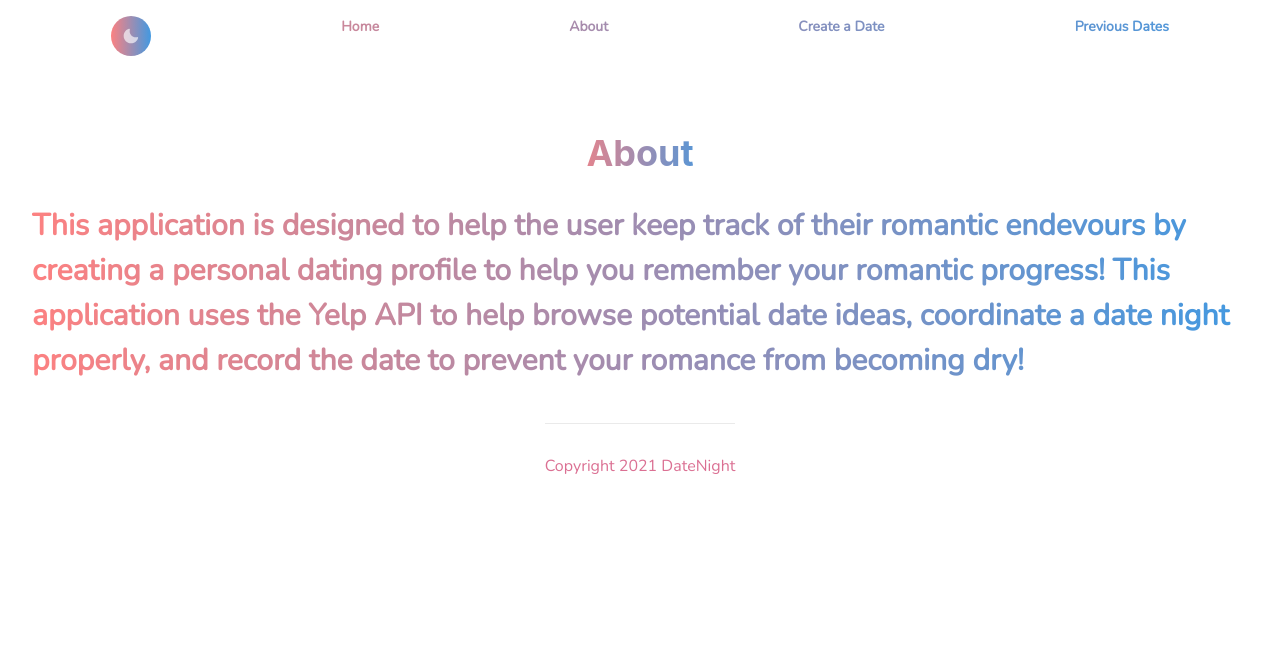
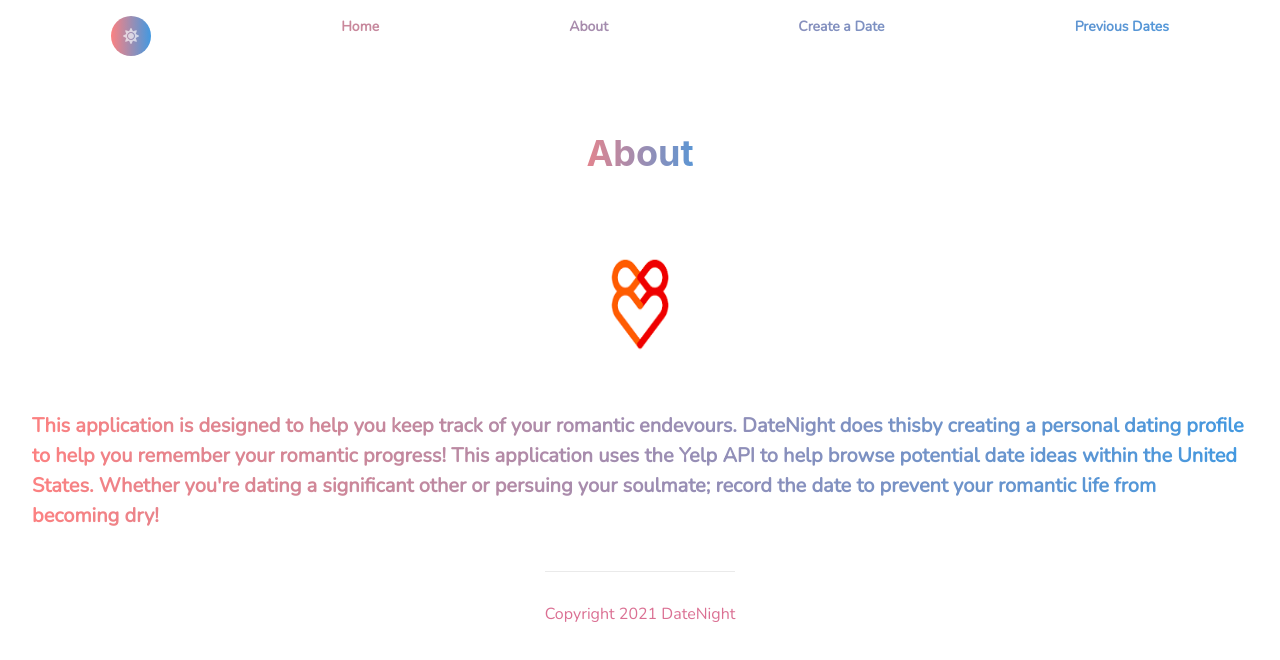
Before and after one commit to nme22/dateNight, a Next.js app: page /about in a window 1280 px wide. Shown: the top 660 px of the page. Built offline with nearby package versions, Linux system fonts and the light colour scheme.

Commit message:
changes saved

```diff
--- a/package.json
+++ b/package.json
@@ -20,7 +20,8 @@
     "next-auth": "^4.0.6",
     "react": "17.0.2",
     "react-datepicker": "^4.2.1",
-    "react-dom": "17.0.2"
+    "react-dom": "17.0.2",
+    "react-icons": "^4.3.1"
   },
   "devDependencies": {
     "eslint": "7.32.0",
--- a/pages/about.js
+++ b/pages/about.js
@@ -1,5 +1,6 @@
 import Head from 'next/head';
-import { Heading, VStack, Text, Box } from '@chakra-ui/react';
+
+import { Heading, VStack, Text, Image } from '@chakra-ui/react';
 import { motion } from 'framer-motion';
 
 const About = () => {
@@ -17,7 +18,7 @@ const About = () => {
             <VStack
                justifyContent="center"
                fontFamily="Nunito"
-               fontSize="2xl"
+               fontSize={{ base: 'sm', md: 'md', lg: 'lg', xl: 'xl' }}
                p={8}
             >
                <Heading
@@ -27,19 +28,22 @@ const About = () => {
                >
                   About
                </Heading>
+               <motion.div>
+                  <Image src="/datingIMG.png" h="200px" w="200px" />
+               </motion.div>
 
                <Text
                   bgGradient="linear(to-r, red.300, blue.400 )"
                   bgClip="text"
-                  fontSize="3xl"
                   fontWeight="extrabold"
                >
-                  This application is designed to help the user keep track of
-                  their romantic endevours by creating a personal dating profile
-                  to help you remember your romantic progress! This application
-                  uses the Yelp API to help browse potential date ideas,
-                  coordinate a date night properly, and record the date to
-                  prevent your romance from becoming dry!
+                  This application is designed to help you keep track of your
+                  romantic endevours. DateNight does thisby creating a personal
+                  dating profile to help you remember your romantic progress!
+                  This application uses the Yelp API to help browse potential
+                  date ideas within the United States. Whether you're dating a
+                  significant other or persuing your soulmate; record the date
+                  to prevent your romantic life from becoming dry!
                </Text>
             </VStack>
          </motion.div>
--- a/pages/index.js
+++ b/pages/index.js
@@ -1,6 +1,6 @@
 import Head from 'next/head';
 import Link from 'next/link';
-import { VStack, Heading, Text, Button } from '@chakra-ui/react';
+import { VStack, Heading, Text, Button, Image } from '@chakra-ui/react';
 import { motion } from 'framer-motion';
 
 export default function Home() {
@@ -16,6 +16,7 @@ export default function Home() {
                animate={{ opacity: 1 }}
                transition={{ duration: 3 }}
             >
+               <Image src="/datingIMG.png" h="200px" w="200px" />
                <Heading
                   fontSize={48}
                   textColor="palevioletred"
@@ -55,7 +56,7 @@ export default function Home() {
                <Text
                   fontFamily="Nunito"
                   pb="20"
-                  fontSize="2xl"
+                  fontSize={{ base: 'sm', md: 'md', lg: 'lg', xl: 'xl' }}
                   bgGradient="linear(to-r, red.300, blue.400 )"
                   bgClip="text"
                >
--- a/src/components/Navbar.js
+++ b/src/components/Navbar.js
@@ -2,10 +2,10 @@ import Link from 'next/link';
 
 import { IconButton, colorMode, useColorMode, Box } from '@chakra-ui/react';
 
-import { MoonIcon, SunIcon } from '@chakra-ui/icons';
+import { FaSun, FaMoon } from 'react-icons/fa';
 
 const DateNavbar = () => {
-   const { toggleColorMode } = useColorMode();
+   const { colorMode, toggleColorMode } = useColorMode();
 
    return (
       <Box
@@ -23,7 +23,7 @@ const DateNavbar = () => {
          fontSize="sm"
       >
          <IconButton
-            icon={colorMode === 'light' ? <SunIcon /> : <MoonIcon />}
+            icon={colorMode === 'light' ? <FaSun /> : <FaMoon />}
             isRound="true"
             size="md"
             onClick={toggleColorMode}
```
Also changed, not shown: pages/dates/index.js (+18 -14 lines), 1 other file (tests, documents, lock files or other folders).
